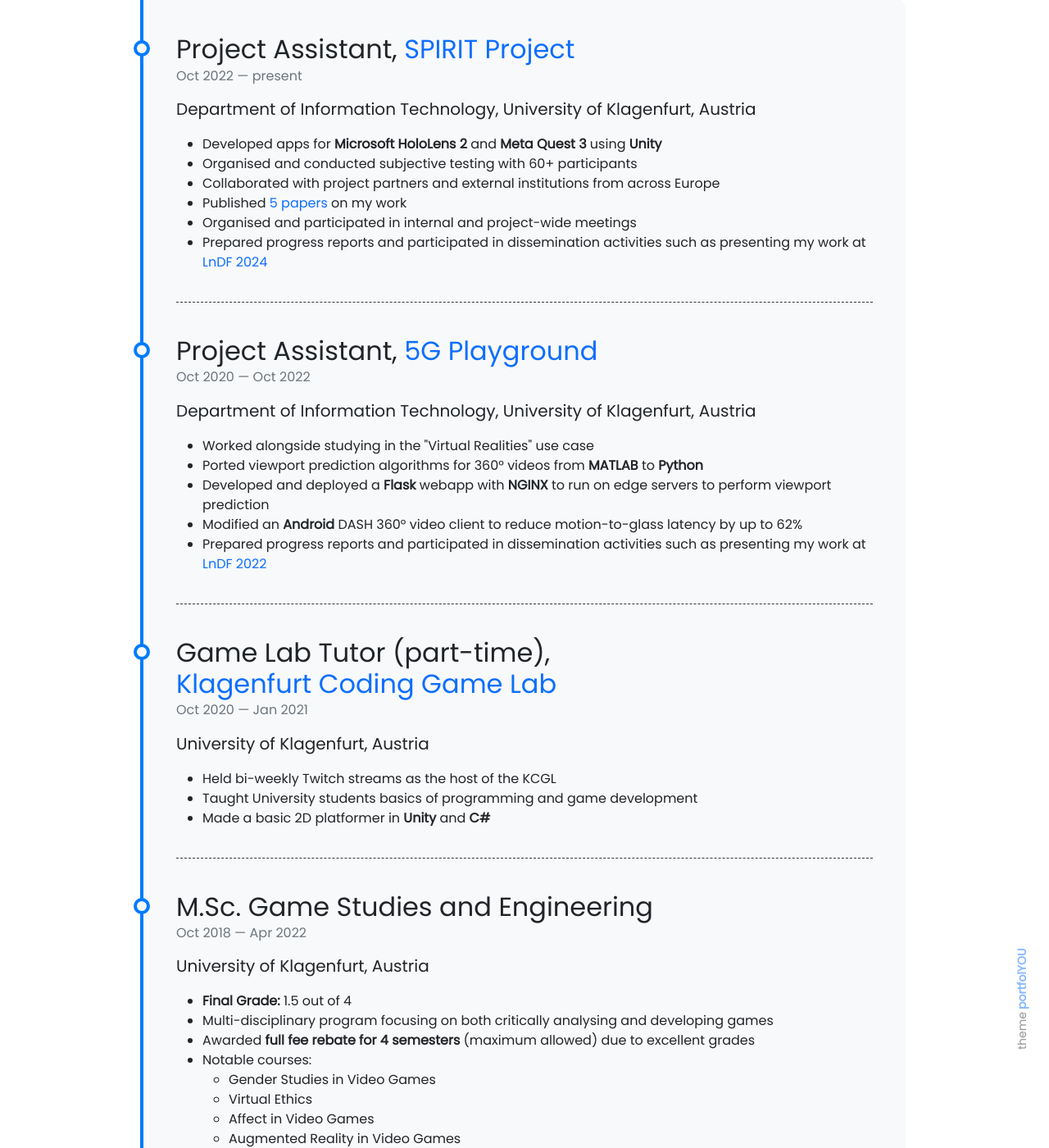
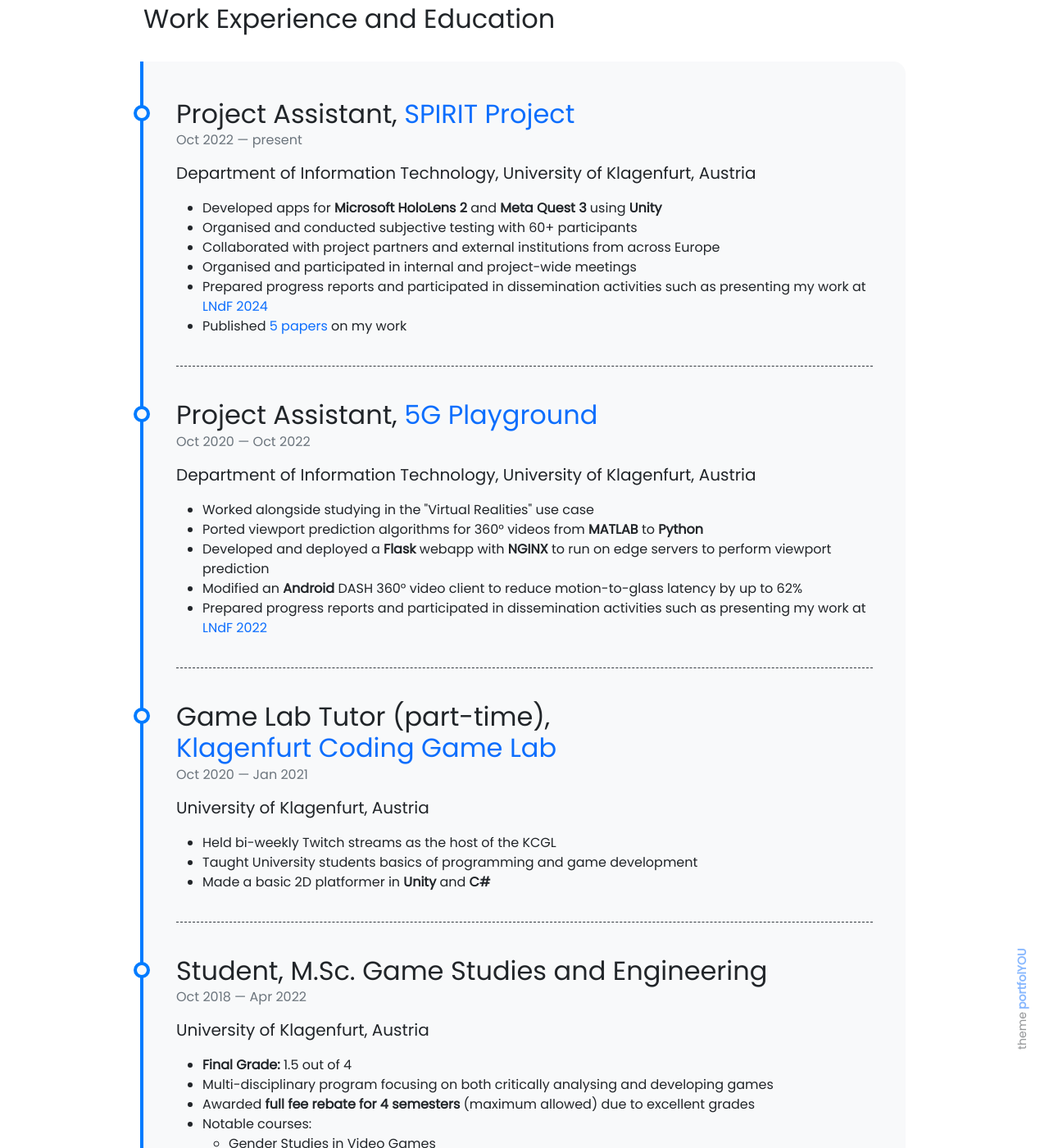
Before and after one commit to shivivats/shivivats.github.io, a Jekyll site: the page built from pages/about.md, in a window 1280 px wide and 1400 px high, scrolled down 824 px. Shown: the whole window at 82% size. Built offline with Jekyll 4.4.1, drawn with Linux system fonts in a browser that asks for light colours; emoji names are drawn with the system emoji font; some of the changed text lies outside the part shown.

Commit message:
changed around the timeline a bit

```diff
--- a/_data/timeline.yml
+++ b/_data/timeline.yml
@@ -6,9 +6,9 @@
                   <li>Developed apps for <strong>Microsoft HoloLens 2</strong> and <strong>Meta Quest 3</strong> using <strong>Unity</strong></li>
                   <li>Organised and conducted subjective testing with 60+ participants</li>
                   <li>Collaborated with project partners and external institutions from across Europe</li>
+                  <li>Organised and participated in internal and project-wide meetings</li>
+                  <li>Prepared progress reports and participated in dissemination activities such as presenting my work at <a href="https://langenachtderforschung.at/bundesland/2">LNdF 2024</a></li>
                   <li>Published <a href="/academic-work">5 papers</a> on my work</li>
-                  <li>Organised and participated in internal and project-wide meetings</li>
-                  <li>Prepared progress reports and participated in dissemination activities such as presenting my work at <a href="https://langenachtderforschung.at/bundesland/2">LnDF 2024</a></li>
                 </ul>
 
 
@@ -22,7 +22,7 @@
                   <li>Ported viewport prediction algorithms for 360° videos from <strong>MATLAB</strong> to <strong>Python</strong></li>
                   <li>Developed and deployed a <strong>Flask</strong> webapp with <strong>NGINX</strong> to run on edge servers to perform viewport prediction</li>
                   <li>Modified an <strong>Android</strong> DASH 360° video client to reduce motion-to-glass latency by up to 62%</li>
-                  <li>Prepared progress reports and participated in dissemination activities such as presenting my work at <a href="https://langenachtderforschung.at/bundesland/2">LnDF 2022</a></li>
+                  <li>Prepared progress reports and participated in dissemination activities such as presenting my work at <a href="https://langenachtderforschung.at/bundesland/2">LNdF 2022</a></li>
                 </ul>
 
 - title: Game Lab Tutor (part-time), <a href="https://kcgl.aau.at/">Klagenfurt Coding Game Lab</a>
@@ -35,7 +35,7 @@
                   <li>Made a basic 2D platformer in <strong>Unity</strong> and <strong>C#</strong></li>
                 </ul>
 
-- title: M.Sc. Game Studies and Engineering
+- title: Student, M.Sc. Game Studies and Engineering
   from: Oct 2018
   to: Apr 2022
   description:  <p class="lead">University of Klagenfurt, Austria</p>
@@ -53,7 +53,7 @@
                   </ul>
                 </ul>
 
-- title: B.Tech. Computer Science and Engineering
+- title: Student, B.Tech. Computer Science and Engineering
   from: Aug 2014
   to: Aug 2018
   description:  <p class="lead">Indian Institute of Information Technology, Una, India</p>
--- a/pages/about.md
+++ b/pages/about.md
@@ -20,7 +20,7 @@ weight: 5
 -->
 
 <div class="row">
-
+<h2> Work Experience and Education </h2>
 </div>
 
 <div class="row">
```
